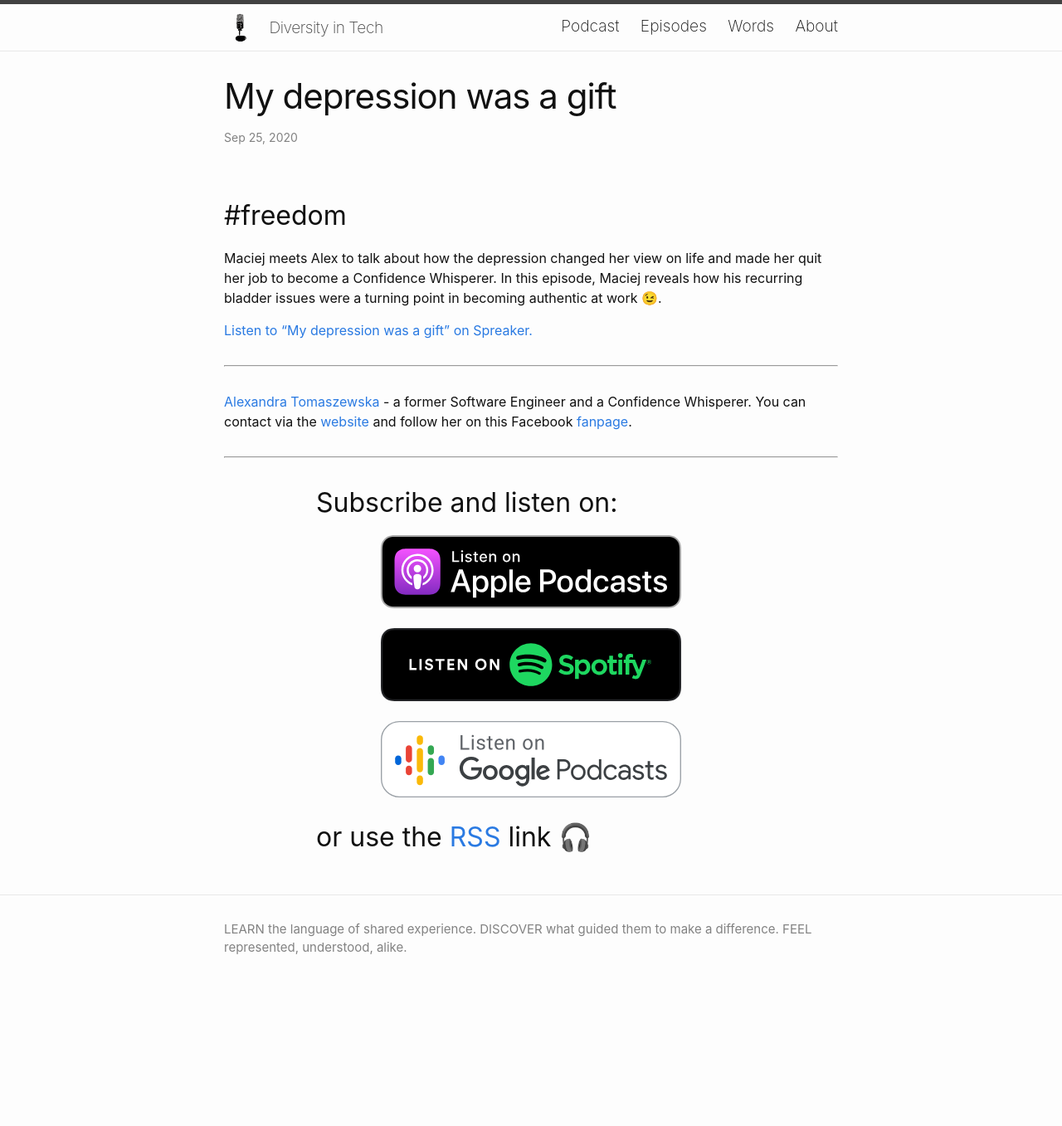
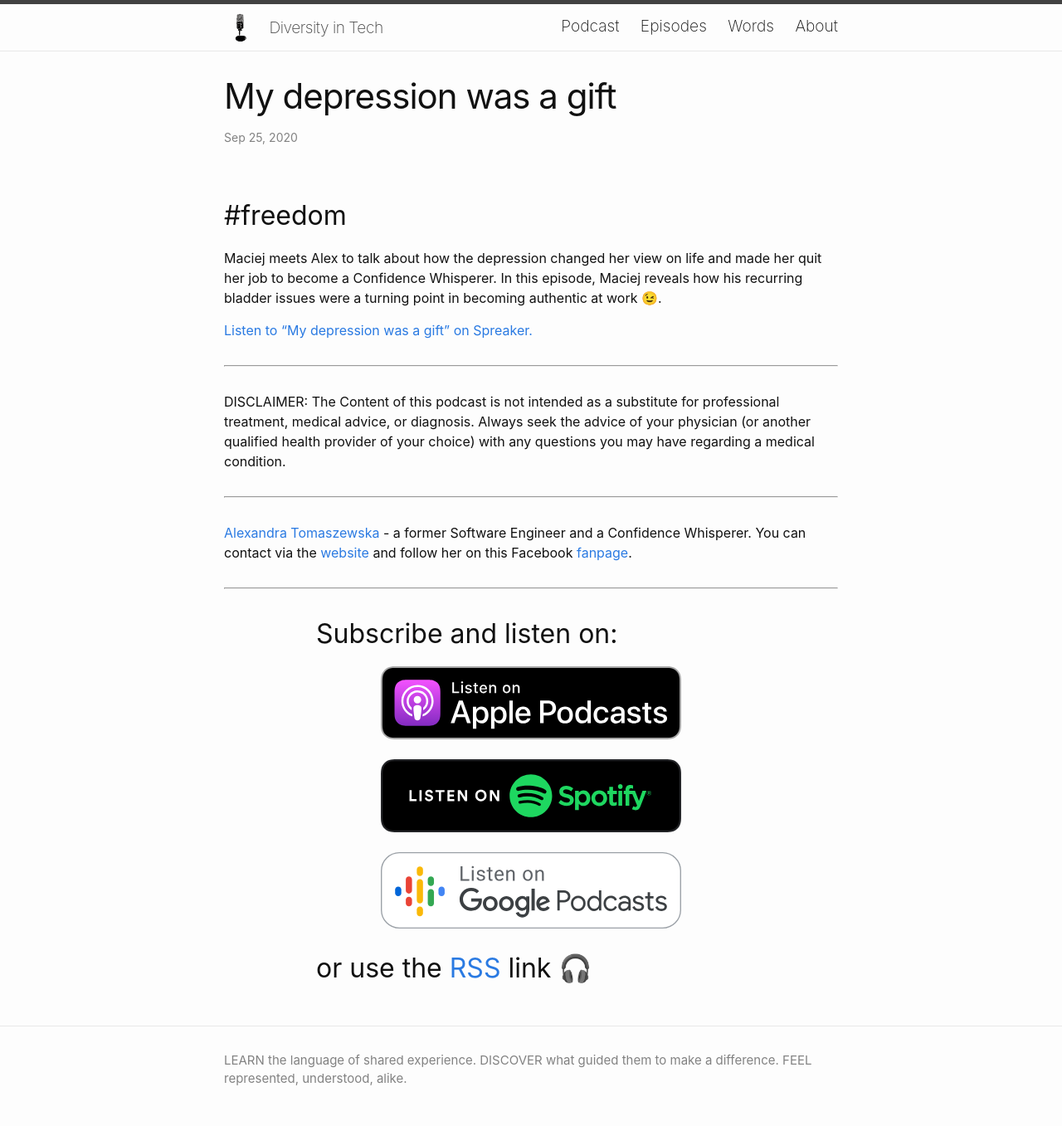
Before and after one commit to diversityin-tech/diversityin-tech.github.io, a Jekyll site: the page built from _posts/2020-09-25-My-Depression-Was-A-Gift-Alex-Tomaszewska.md, in a window 1280 px wide. Shown: the whole page at 83% size. Built offline with Jekyll 4.4.1, drawn with Linux system fonts in a browser that asks for light colours; comment, search, counter and statistics services are not loaded; before the commit the page ends 1199 px from its top, so only the background shows below that.

Commit message:
Adds a disclaimer to the episode about depression

```diff
--- a/_posts/2020-09-25-My-Depression-Was-A-Gift-Alex-Tomaszewska.md
+++ b/_posts/2020-09-25-My-Depression-Was-A-Gift-Alex-Tomaszewska.md
@@ -12,4 +12,9 @@ Maciej meets Alex to talk about how the depression changed her view on life and
 
 ---
 
+DISCLAIMER:
+The Content of this podcast is not intended as a substitute for professional treatment, medical advice, or diagnosis. Always seek the advice of your physician (or another qualified health provider of your choice) with any questions you may have regarding a medical condition.
+
+---
+
 [Alexandra Tomaszewska](https://www.facebook.com/AlexUnchainedYou) - a former Software Engineer and a Confidence Whisperer. You can contact via the [website](https://alextomaszewska.com) and follow her on this Facebook [fanpage](https://www.facebook.com/AlexUnchainedYou).
```
